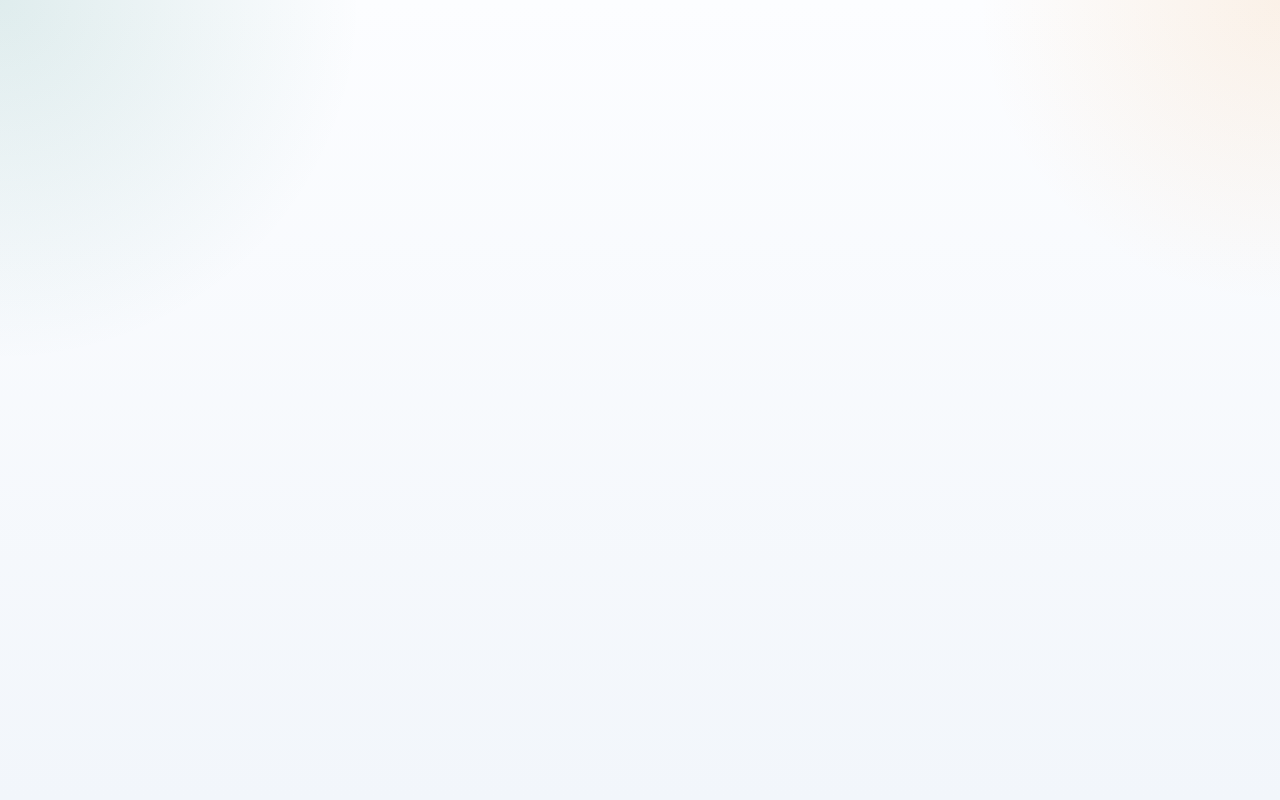
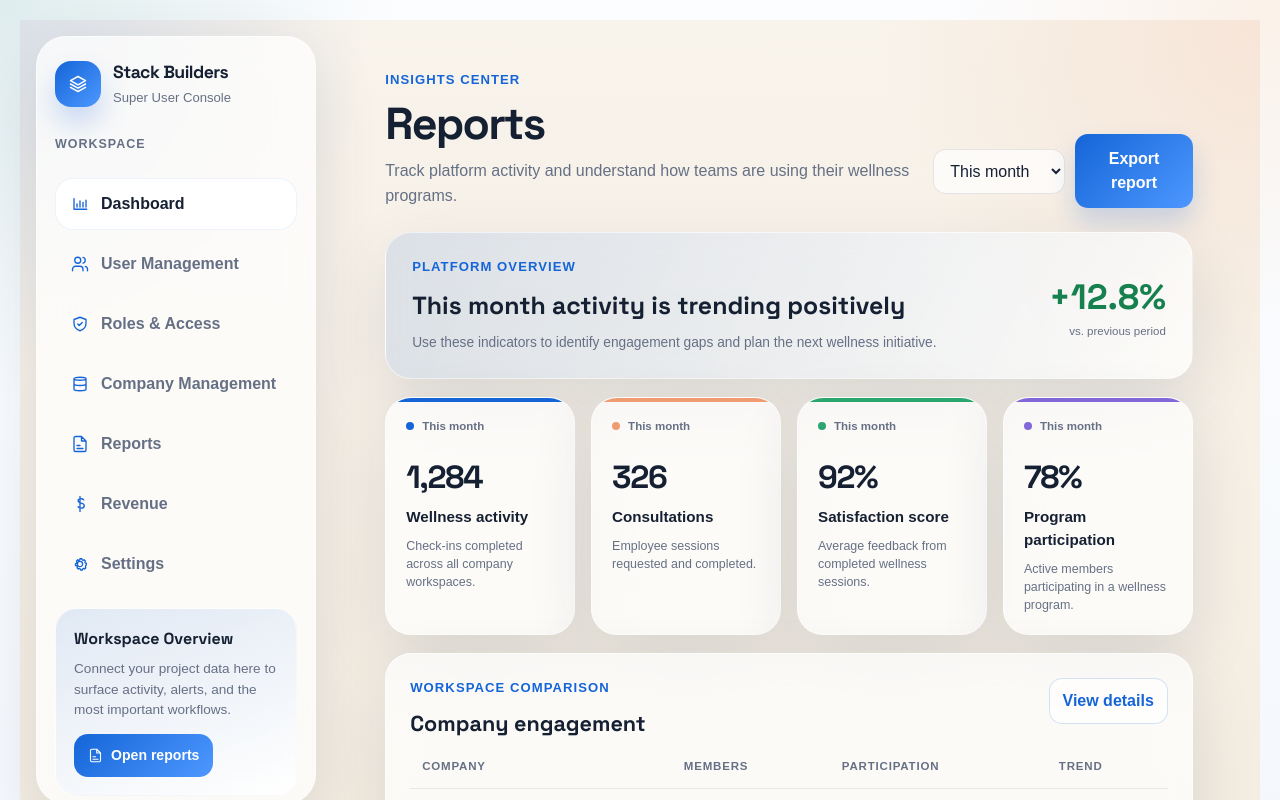
Before and after one commit to IIIT-Sricity-FSD-2024-2028/12_StackBuilders, a React (Vite) app in the folder front-end/react-app/: page /admin/reports in a window 1280 px wide. Before the commit this address had no page. Shown: the top 800 px of the page. Built offline with nearby package versions, Linux system fonts and the light colour scheme.

Commit message:
Add admin reports page

```diff
--- a/front-end/react-app/src/App.jsx
+++ b/front-end/react-app/src/App.jsx
@@ -5,6 +5,7 @@ import AdminConsoleLayout from "./features/admin/AdminConsoleLayout.jsx";
 import UserManagement from "./features/admin/pages/UserManagement.jsx";
 import CompanyManagement from "./features/admin/pages/CompanyManagement.jsx";
 import RolesAccess from "./features/admin/pages/RolesAccess.jsx";
+import Reports from "./features/admin/pages/Reports.jsx";
 import HRDashboard from "./features/hr/HRDashboard.jsx";
 import HRChallenges from "./features/hr/HRChallenges.jsx";
 import ExpertWorkspace from "./features/expert/ExpertWorkspace.jsx";
@@ -66,6 +67,7 @@ function App() {
         <Route path="/admin/users" element={<UserManagement />} />
         <Route path="/admin/companies" element={<CompanyManagement />} />
         <Route path="/admin/roles-access" element={<RolesAccess />} />
+        <Route path="/admin/reports" element={<Reports />} />
       </Route>
 
       {/* ── Shared role-switcher layout (HR, Superadmin, Supervisor placeholders) ── */}
--- a/front-end/react-app/src/features/admin/AdminConsoleLayout.jsx
+++ b/front-end/react-app/src/features/admin/AdminConsoleLayout.jsx
@@ -47,7 +47,7 @@ function AdminConsoleLayout() {
           {navigationItems.map(([icon, label], index) => (
             <a
               className={`admin-sidebar-link${index === 0 ? " active" : ""}`}
-              href={index === 0 ? "/admin" : index === 1 ? "/admin/users" : index === 2 ? "/admin/roles-access" : index === 3 ? "/admin/companies" : `#${label.toLowerCase().replaceAll(" ", "-")}`}
+              href={index === 0 ? "/admin" : index === 1 ? "/admin/users" : index === 2 ? "/admin/roles-access" : index === 3 ? "/admin/companies" : index === 4 ? "/admin/reports" : `#${label.toLowerCase().replaceAll(" ", "-")}`}
               key={label}
             >
               <AdminIcon name={icon} />
--- /dev/null
+++ b/front-end/react-app/src/features/admin/admin-reports.css
@@ -0,0 +1,27 @@
+.admin-reports-page { width: min(1180px, 100%); margin: 0 auto; }
+.admin-reports-heading { display: flex; align-items: flex-end; justify-content: space-between; gap: 24px; margin-bottom: 24px; }
+.admin-reports-heading h1 { margin: 0; font-family: "Space Grotesk", sans-serif; font-size: clamp(2rem, 3.5vw, 3.2rem); line-height: 1.05; letter-spacing: -.04em; }
+.admin-reports-heading p:last-child { max-width: 560px; margin: 12px 0 0; color: #667085; line-height: 1.55; }
+.admin-report-actions { display: flex; align-items: center; gap: 10px; }
+.admin-report-actions select { min-height: 45px; padding: 10px 12px; border: 1px solid rgba(22, 32, 51, .1); border-radius: 13px; color: #162033; background: rgba(255, 255, 255, .7); font: inherit; outline: 0; }
+.admin-report-highlight, .admin-report-card, .admin-report-table-panel { border: 1px solid rgba(255, 255, 255, .55); border-radius: 26px; background: rgba(255, 255, 255, .72); box-shadow: 0 24px 65px rgba(24, 39, 75, .12); backdrop-filter: blur(16px); }
+.admin-report-highlight { display: flex; align-items: center; justify-content: space-between; gap: 20px; margin-bottom: 18px; padding: 24px 26px; background: linear-gradient(115deg, rgba(21, 101, 216, .12), rgba(255, 255, 255, .75)); }
+.admin-report-highlight h2 { max-width: 530px; margin: 0; color: #162033; font-family: "Space Grotesk", sans-serif; font-size: 1.55rem; }
+.admin-report-highlight p:last-child { max-width: 570px; margin: 9px 0 0; color: #667085; font-size: .86rem; line-height: 1.5; }
+.admin-report-trend { display: flex; flex-direction: column; align-items: flex-end; color: #16804f; white-space: nowrap; }
+.admin-report-trend span { font-family: "Space Grotesk", sans-serif; font-size: 2.2rem; font-weight: 700; }
+.admin-report-trend small { color: #667085; font-size: .72rem; }
+.admin-report-grid { display: grid; grid-template-columns: repeat(4, 1fr); gap: 16px; margin-bottom: 18px; }
+.admin-report-card { position: relative; overflow: hidden; padding: 20px; }
+.admin-report-card::before { position: absolute; inset: 0 0 auto; height: 4px; content: ""; background: #1565d8; }
+.admin-report-orange::before { background: #f19b72; }.admin-report-green::before { background: #2ca66f; }.admin-report-purple::before { background: #8267d9; }
+.admin-report-card-top { display: flex; align-items: center; gap: 8px; margin-bottom: 18px; color: #667085; font-size: .72rem; font-weight: 700; }
+.admin-report-dot { width: 8px; height: 8px; border-radius: 50%; background: #1565d8; }.admin-report-orange .admin-report-dot { background: #f19b72; }.admin-report-green .admin-report-dot { background: #2ca66f; }.admin-report-purple .admin-report-dot { background: #8267d9; }
+.admin-report-card > strong { display: block; color: #162033; font-family: "Space Grotesk", sans-serif; font-size: 2rem; letter-spacing: -.04em; }
+.admin-report-card h3 { margin: 5px 0 8px; color: #162033; font-size: .95rem; }
+.admin-report-card p { margin: 0; color: #667085; font-size: .78rem; line-height: 1.45; }
+.admin-report-table-panel { padding: 24px; }
+.admin-report-panel-heading { display: flex; align-items: flex-start; justify-content: space-between; gap: 18px; margin-bottom: 18px; }.admin-report-panel-heading h2 { margin: 0; color: #162033; font-family: "Space Grotesk", sans-serif; font-size: 1.35rem; }
+.admin-report-table-wrap { overflow-x: auto; }.admin-report-table { width: 100%; min-width: 600px; border-collapse: collapse; }.admin-report-table th { padding: 0 12px 13px; color: #667085; font-size: .72rem; font-weight: 800; letter-spacing: .07em; text-align: left; text-transform: uppercase; }.admin-report-table td { padding: 15px 12px; border-top: 1px solid rgba(22, 32, 51, .08); color: #4d5b6e; font-size: .84rem; }.admin-report-table td strong { color: #162033; }.admin-report-up, .admin-report-neutral { font-weight: 800; }.admin-report-up { color: #16804f; }.admin-report-neutral { color: #b36b09; }
+@media (max-width: 1050px) { .admin-report-grid { grid-template-columns: repeat(2, 1fr); } }
+@media (max-width: 700px) { .admin-reports-heading { align-items: flex-start; flex-direction: column; }.admin-report-actions { align-items: stretch; flex-direction: column; width: 100%; }.admin-report-actions .admin-primary-button { width: 100%; }.admin-report-highlight { align-items: flex-start; flex-direction: column; }.admin-report-trend { align-items: flex-start; }.admin-report-grid { grid-template-columns: 1fr; }.admin-report-table-panel { padding: 18px; } }
--- a/front-end/react-app/src/features/admin/pages/Reports.jsx
+++ b/front-end/react-app/src/features/admin/pages/Reports.jsx
@@ -1,5 +1,76 @@
+import { useMemo, useState } from "react";
+import "../admin-reports.css";
+
+const reportData = {
+  "This month": { checkins: "1,284", consultations: "326", satisfaction: "92%", participation: "78%" },
+  "Last month": { checkins: "1,146", consultations: "301", satisfaction: "89%", participation: "74%" },
+  "This quarter": { checkins: "3,518", consultations: "891", satisfaction: "91%", participation: "76%" },
+};
+
+const reportCards = [
+  { title: "Wellness activity", description: "Check-ins completed across all company workspaces.", valueKey: "checkins", color: "blue" },
+  { title: "Consultations", description: "Employee sessions requested and completed.", valueKey: "consultations", color: "orange" },
+  { title: "Satisfaction score", description: "Average feedback from completed wellness sessions.", valueKey: "satisfaction", color: "green" },
+  { title: "Program participation", description: "Active members participating in a wellness program.", valueKey: "participation", color: "purple" },
+];
+
 function Reports() {
-  return <section><p className="admin-eyebrow">Administrator workspace</p><h1>Reports</h1><p>Platform reports will be added here.</p></section>;
+  const [period, setPeriod] = useState("This month");
+  const metrics = useMemo(() => reportData[period], [period]);
+
+  return (
+    <main className="admin-reports-page">
+      <header className="admin-reports-heading">
+        <div>
+          <p className="admin-eyebrow">Insights Center</p>
+          <h1>Reports</h1>
+          <p>Track platform activity and understand how teams are using their wellness programs.</p>
+        </div>
+        <div className="admin-report-actions">
+          <select value={period} onChange={(event) => setPeriod(event.target.value)} aria-label="Report period">
+            <option>This month</option>
+            <option>Last month</option>
+            <option>This quarter</option>
+          </select>
+          <button className="admin-primary-button" type="button">Export report</button>
+        </div>
+      </header>
+
+      <section className="admin-report-highlight">
+        <div>
+          <p className="admin-eyebrow">Platform overview</p>
+          <h2>{period} activity is trending positively</h2>
+          <p>Use these indicators to identify engagement gaps and plan the next wellness initiative.</p>
+        </div>
+        <div className="admin-report-trend"><span>+12.8%</span><small>vs. previous period</small></div>
+      </section>
+
+      <section className="admin-report-grid" aria-label={`${period} report metrics`}>
+        {reportCards.map((card) => (
+          <article className={`admin-report-card admin-report-${card.color}`} key={card.title}>
+            <div className="admin-report-card-top"><span className="admin-report-dot" /><span>{period}</span></div>
+            <strong>{metrics[card.valueKey]}</strong>
+            <h3>{card.title}</h3>
+            <p>{card.description}</p>
+          </article>
+        ))}
+      </section>
+
+      <section className="admin-report-table-panel">
+        <div className="admin-report-panel-heading"><div><p className="admin-eyebrow">Workspace comparison</p><h2>Company engagement</h2></div><button className="admin-outline-button" type="button">View details</button></div>
+        <div className="admin-report-table-wrap">
+          <table className="admin-report-table">
+            <thead><tr><th>Company</th><th>Members</th><th>Participation</th><th>Trend</th></tr></thead>
+            <tbody>
+              <tr><td><strong>Greenfield Labs</strong></td><td>248</td><td>84%</td><td><span className="admin-report-up">+8.4%</span></td></tr>
+              <tr><td><strong>Northstar Health</strong></td><td>124</td><td>79%</td><td><span className="admin-report-up">+5.1%</span></td></tr>
+              <tr><td><strong>Brightpath Finance</strong></td><td>86</td><td>65%</td><td><span className="admin-report-neutral">+1.2%</span></td></tr>
+            </tbody>
+          </table>
+        </div>
+      </section>
+    </main>
+  );
 }
 
 export default Reports;
```
